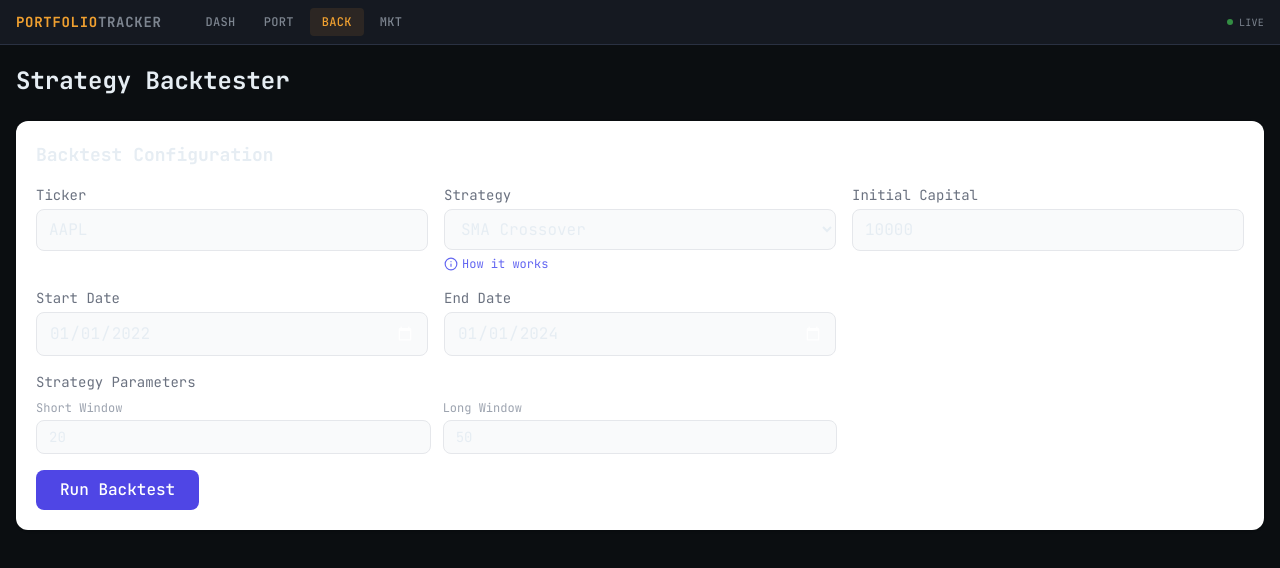
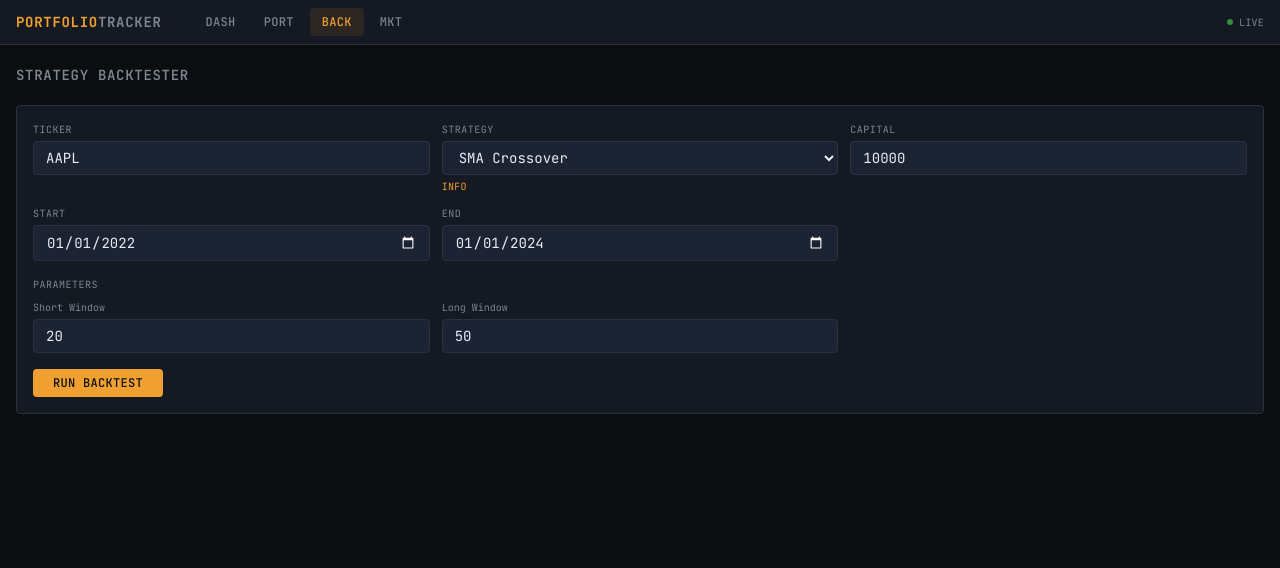
Before and after one commit to JasveerD/portfolio-tracker, a React (Vite) app in the folder frontend/: page /portfolio-tracker/backtest in a window 1280 px wide. Shown: the top 568 px of the page. Built offline with nearby package versions, Linux system fonts and the light colour scheme.

Commit message:
Reskin Backtest page and charts with terminal styling
Hardcoded dark colors replacing useDark() hook, amber strategy
line, red drawdown fill, terminal tooltip styling.

```diff
--- a/frontend/src/components/StrategyForm.tsx
+++ b/frontend/src/components/StrategyForm.tsx
@@ -42,120 +42,61 @@ const STRATEGY_INFO: Record<string, StrategyInfo> = {
   sma_crossover: {
     summary:
       "Tracks two Simple Moving Averages (SMA) of different lengths. When the shorter-term average crosses above the longer-term one, it signals upward momentum and triggers a buy. The reverse crossover signals fading momentum and triggers a sell.",
-    buyRule:
-      "Buy when the short SMA crosses above the long SMA (golden cross).",
-    sellRule:
-      "Sell when the short SMA crosses below the long SMA (death cross).",
+    buyRule: "Buy when the short SMA crosses above the long SMA (golden cross).",
+    sellRule: "Sell when the short SMA crosses below the long SMA (death cross).",
     params: [
-      {
-        name: "Short Window",
-        description:
-          "Number of days for the fast-moving average. Lower values react faster to price changes but produce more noise. Default: 20.",
-      },
-      {
-        name: "Long Window",
-        description:
-          "Number of days for the slow-moving average. Higher values smooth out noise but lag behind real moves. Default: 50.",
-      },
+      { name: "Short Window", description: "Days for the fast-moving average. Lower = faster reaction. Default: 20." },
+      { name: "Long Window", description: "Days for the slow-moving average. Higher = smoother. Default: 50." },
     ],
-    strengths:
-      "Works well in trending markets with sustained directional moves. Simple to understand and widely used.",
-    weaknesses:
-      "Generates frequent false signals in sideways or choppy markets. The moving averages lag behind price, so entries and exits are always somewhat late.",
+    strengths: "Works well in trending markets with sustained directional moves.",
+    weaknesses: "Frequent false signals in sideways or choppy markets.",
   },
   rsi: {
     summary:
-      "The Relative Strength Index measures the speed and magnitude of recent price changes on a 0–100 scale. Extreme low readings suggest the asset is oversold (potentially undervalued), while extreme high readings suggest it is overbought (potentially overvalued).",
-    buyRule:
-      "Buy when RSI crosses below the oversold threshold (e.g. drops under 30), signaling a potential reversal upward.",
-    sellRule:
-      "Sell when RSI crosses above the overbought threshold (e.g. rises above 70), signaling a potential reversal downward.",
+      "The Relative Strength Index measures the speed and magnitude of recent price changes on a 0-100 scale. Extreme low readings suggest oversold, extreme high suggest overbought.",
+    buyRule: "Buy when RSI drops below the oversold threshold (e.g. under 30).",
+    sellRule: "Sell when RSI rises above the overbought threshold (e.g. above 70).",
     params: [
-      {
-        name: "Period",
-        description:
-          "Lookback window for the RSI calculation. Shorter periods make the indicator more sensitive. Default: 14.",
-      },
-      {
-        name: "Oversold",
-        description:
-          "RSI level below which the asset is considered oversold. Lower values produce fewer but more extreme signals. Default: 30.",
-      },
-      {
-        name: "Overbought",
-        description:
-          "RSI level above which the asset is considered overbought. Higher values produce fewer but more extreme signals. Default: 70.",
-      },
+      { name: "Period", description: "Lookback window. Shorter = more sensitive. Default: 14." },
+      { name: "Oversold", description: "RSI level for buy signals. Default: 30." },
+      { name: "Overbought", description: "RSI level for sell signals. Default: 70." },
     ],
-    strengths:
-      "Good at catching reversals in range-bound markets. The thresholds are intuitive and easy to tune.",
-    weaknesses:
-      "In strong trends, RSI can stay overbought or oversold for extended periods, causing premature exits or missed rallies.",
+    strengths: "Good at catching reversals in range-bound markets.",
+    weaknesses: "In strong trends, RSI can stay overbought/oversold for extended periods.",
   },
   bollinger_bands: {
     summary:
-      "Bollinger Bands place an upper and lower band around a moving average, each offset by a multiple of the rolling standard deviation. Prices touching or breaking through a band suggest the asset has moved unusually far from its recent average.",
-    buyRule:
-      "Buy when the price crosses below the lower band, suggesting the asset is statistically cheap relative to recent history.",
-    sellRule:
-      "Sell when the price crosses above the upper band, suggesting the asset is statistically expensive relative to recent history.",
+      "Bollinger Bands place an upper and lower band around a moving average, each offset by a multiple of the rolling standard deviation.",
+    buyRule: "Buy when price crosses below the lower band.",
+    sellRule: "Sell when price crosses above the upper band.",
     params: [
-      {
-        name: "Period",
-        description:
-          "Lookback window for the moving average and standard deviation. Default: 20.",
-      },
-      {
-        name: "Std Dev",
-        description:
-          "Number of standard deviations for the band width. Higher values widen the bands and produce fewer signals. Default: 2.",
-      },
+      { name: "Period", description: "Lookback window for MA and std dev. Default: 20." },
+      { name: "Std Dev", description: "Band width multiplier. Higher = fewer signals. Default: 2." },
     ],
-    strengths:
-      "Adapts to volatility automatically — bands widen in volatile markets and tighten in calm ones. Effective for mean-reversion plays.",
-    weaknesses:
-      "In trending markets, price can ride along a band for long periods, generating losing trades. Assumes prices revert to the mean, which isn't always true.",
+    strengths: "Adapts to volatility automatically. Effective for mean-reversion.",
+    weaknesses: "In trending markets, price can ride along a band generating losing trades.",
   },
   macd: {
     summary:
-      "MACD (Moving Average Convergence Divergence) measures the difference between a fast and slow exponential moving average (EMA). A signal line — an EMA of the MACD line itself — is used to detect shifts in momentum. Crossovers between these two lines generate trade signals.",
-    buyRule:
-      "Buy when the MACD line crosses above the signal line (bullish crossover), indicating accelerating upward momentum.",
-    sellRule:
-      "Sell when the MACD line crosses below the signal line (bearish crossover), indicating accelerating downward momentum.",
+      "MACD measures the difference between a fast and slow EMA. A signal line (EMA of MACD) detects momentum shifts.",
+    buyRule: "Buy when MACD crosses above the signal line (bullish crossover).",
+    sellRule: "Sell when MACD crosses below the signal line (bearish crossover).",
     params: [
-      {
-        name: "Fast Period",
-        description:
-          "Days for the fast EMA. Reacts quickly to price changes. Default: 12.",
-      },
-      {
-        name: "Slow Period",
-        description:
-          "Days for the slow EMA. Captures the broader trend. Default: 26.",
-      },
-      {
-        name: "Signal Period",
-        description:
-          "Days for the signal line EMA (smoothed MACD). Lower values react faster to MACD changes. Default: 9.",
-      },
+      { name: "Fast Period", description: "Days for fast EMA. Default: 12." },
+      { name: "Slow Period", description: "Days for slow EMA. Default: 26." },
+      { name: "Signal Period", description: "Days for signal line EMA. Default: 9." },
     ],
-    strengths:
-      "Combines trend and momentum information in one indicator. More responsive than SMA crossovers due to exponential weighting.",
-    weaknesses:
-      "Still a lagging indicator — signals arrive after the move has started. Prone to whipsaws in trendless markets, similar to SMA crossover.",
+    strengths: "Combines trend and momentum. More responsive than SMA crossovers.",
+    weaknesses: "Still lagging. Prone to whipsaws in trendless markets.",
   },
   buy_and_hold: {
     summary:
-      "The simplest possible strategy: buy at the start of the period and hold until the end. No active trading decisions are made. Serves as the baseline benchmark that every other strategy should be compared against.",
-    buyRule: "Buy the full position on the first trading day of the period.",
-    sellRule:
-      "No sell signal — the position is held through the entire backtest window.",
+      "Buy at the start, hold until the end. No active trading. The baseline benchmark every strategy should beat.",
+    buyRule: "Buy on the first trading day.",
+    sellRule: "No sell signal — hold through entire period.",
     params: [],
-    strengths:
-      "Zero transaction costs, no whipsaw losses, and captures the full market return. Historically hard to beat over long horizons.",
-    weaknesses:
-      "Fully exposed to drawdowns with no risk management. Offers no downside protection during bear markets.",
+    strengths: "Zero transaction costs, captures full market return.",
+    weaknesses: "Fully exposed to drawdowns with no downside protection.",
   },
 };
 
@@ -193,35 +134,35 @@ export default function StrategyForm({ onSubmit, loading }: Props) {
   };
 
   const info = STRATEGY_INFO[strategy];
+  const inputClass =
+    "w-full px-3 py-1.5 rounded border border-t-border bg-t-input text-sm focus:outline-none focus:border-t-accent";
 
   return (
     <form
       onSubmit={handleSubmit}
-      className="bg-white dark:bg-gray-800 rounded-xl shadow p-5 space-y-4"
+      className="bg-t-panel border border-t-border rounded p-4 space-y-4"
     >
-      <h3 className="text-lg font-bold">Backtest Configuration</h3>
-
-      <div className="grid grid-cols-2 md:grid-cols-3 gap-4">
+      <div className="grid grid-cols-2 md:grid-cols-3 gap-3">
         <div>
-          <label className="block text-sm text-gray-500 dark:text-gray-400 mb-1">
+          <label className="block text-[10px] text-t-muted tracking-wider uppercase mb-1">
             Ticker
           </label>
           <input
             type="text"
             value={ticker}
             onChange={(e) => setTicker(e.target.value)}
-            className="w-full px-3 py-2 rounded-lg border dark:border-gray-600 bg-gray-50 dark:bg-gray-700 focus:outline-none focus:ring-2 focus:ring-indigo-500"
+            className={inputClass}
           />
         </div>
 
         <div>
-          <label className="block text-sm text-gray-500 dark:text-gray-400 mb-1">
+          <label className="block text-[10px] text-t-muted tracking-wider uppercase mb-1">
             Strategy
           </label>
           <select
             value={strategy}
             onChange={(e) => handleStrategyChange(e.target.value)}
-            className="w-full px-3 py-2 rounded-lg border dark:border-gray-600 bg-gray-50 dark:bg-gray-700 focus:outline-none focus:ring-2 focus:ring-indigo-500"
+            className={inputClass}
           >
             {STRATEGIES.map((s) => (
               <option key={s.value} value={s.value}>
@@ -232,132 +173,97 @@ export default function StrategyForm({ onSubmit, loading }: Props) {
           <button
             type="button"
             onClick={() => setShowInfo(!showInfo)}
-            className="mt-1.5 text-xs text-indigo-500 dark:text-indigo-400 hover:text-indigo-700 dark:hover:text-indigo-300 flex items-center gap-1"
+            className="mt-1 text-[10px] text-t-accent hover:text-t-text flex items-center gap-1 tracking-wide"
           >
-            <svg
-              width="14"
-              height="14"
-              viewBox="0 0 24 24"
-              fill="none"
-              stroke="currentColor"
-              strokeWidth="2"
-              strokeLinecap="round"
-              strokeLinejoin="round"
-            >
-              <circle cx="12" cy="12" r="10" />
-              <line x1="12" y1="16" x2="12" y2="12" />
-              <line x1="12" y1="8" x2="12.01" y2="8" />
-            </svg>
-            {showInfo ? "Hide details" : "How it works"}
+            {showInfo ? "HIDE" : "INFO"}
           </button>
         </div>
 
         <div>
-          <label className="block text-sm text-gray-500 dark:text-gray-400 mb-1">
-            Initial Capital
+          <label className="block text-[10px] text-t-muted tracking-wider uppercase mb-1">
+            Capital
           </label>
           <input
             type="number"
             value={capital}
             onChange={(e) => setCapital(Number(e.target.value))}
-            className="w-full px-3 py-2 rounded-lg border dark:border-gray-600 bg-gray-50 dark:bg-gray-700 focus:outline-none focus:ring-2 focus:ring-indigo-500"
+            className={inputClass}
           />
         </div>
 
         <div>
-          <label className="block text-sm text-gray-500 dark:text-gray-400 mb-1">
-            Start Date
+          <label className="block text-[10px] text-t-muted tracking-wider uppercase mb-1">
+            Start
           </label>
           <input
             type="date"
             value={startDate}
             onChange={(e) => setStartDate(e.target.value)}
-            className="w-full px-3 py-2 rounded-lg border dark:border-gray-600 bg-gray-50 dark:bg-gray-700 focus:outline-none focus:ring-2 focus:ring-indigo-500"
+            className={inputClass}
           />
         </div>
 
         <div>
-          <label className="block text-sm text-gray-500 dark:text-gray-400 mb-1">
-            End Date
+          <label className="block text-[10px] text-t-muted tracking-wider uppercase mb-1">
+            End
           </label>
           <input
             type="date"
             value={endDate}
             onChange={(e) => setEndDate(e.target.value)}
-            className="w-full px-3 py-2 rounded-lg border dark:border-gray-600 bg-gray-50 dark:bg-gray-700 focus:outline-none focus:ring-2 focus:ring-indigo-500"
+            className={inputClass}
           />
         </div>
       </div>
 
       {showInfo && info && (
-        <div className="rounded-lg border dark:border-gray-700 bg-gray-50 dark:bg-gray-900/50 p-4 space-y-3 text-sm">
-          <p className="text-gray-700 dark:text-gray-300">{info.summary}</p>
-
+        <div className="border border-t-border rounded p-3 space-y-2 text-xs bg-t-bg">
+          <p className="text-t-text">{info.summary}</p>
           <div className="grid grid-cols-1 sm:grid-cols-2 gap-2">
             <div className="flex gap-2">
-              <span className="shrink-0 mt-0.5 w-5 h-5 rounded-full bg-green-500/15 text-green-600 dark:text-green-400 flex items-center justify-center text-xs font-bold">
+              <span className="shrink-0 w-4 h-4 rounded-sm bg-t-green-bg text-t-green flex items-center justify-center text-[10px] font-bold">
                 B
               </span>
-              <p className="text-gray-600 dark:text-gray-400">{info.buyRule}</p>
+              <p className="text-t-muted">{info.buyRule}</p>
             </div>
             <div className="flex gap-2">
-              <span className="shrink-0 mt-0.5 w-5 h-5 rounded-full bg-red-500/15 text-red-600 dark:text-red-400 flex items-center justify-center text-xs font-bold">
+              <span className="shrink-0 w-4 h-4 rounded-sm bg-t-red-bg text-t-red flex items-center justify-center text-[10px] font-bold">
                 S
               </span>
-              <p className="text-gray-600 dark:text-gray-400">
-                {info.sellRule}
-              </p>
+              <p className="text-t-muted">{info.sellRule}</p>
             </div>
           </div>
-
           {info.params.length > 0 && (
-            <div>
-              <p className="text-xs font-medium text-gray-500 dark:text-gray-400 uppercase tracking-wide mb-1.5">
-                Parameters
-              </p>
-              <div className="space-y-1.5">
+            <div className="space-y-1">
               {info.params.map((p) => (
-                  <p key={p.name} className="text-gray-600 dark:text-gray-400">
-                    <span className="font-medium text-gray-700 dark:text-gray-300">
-                      {p.name}
-                    </span>{" "}
-                    — {p.description}
+                <p key={p.name} className="text-t-muted">
+                  <span className="text-t-accent">{p.name}</span> — {p.description}
                 </p>
               ))}
             </div>
-            </div>
           )}
-
-          <div className="grid grid-cols-1 sm:grid-cols-2 gap-2 pt-1 border-t dark:border-gray-700">
-            <div>
-              <p className="text-xs font-medium text-green-600 dark:text-green-400 mb-0.5">
-                Works well when
-              </p>
-              <p className="text-gray-600 dark:text-gray-400">
+          <div className="grid grid-cols-2 gap-2 pt-1 border-t border-t-border">
+            <p className="text-t-muted">
+              <span className="text-t-green text-[10px] tracking-wider">STRENGTH </span>
               {info.strengths}
             </p>
-            </div>
-            <div>
-              <p className="text-xs font-medium text-amber-600 dark:text-amber-400 mb-0.5">
-                Watch out for
-              </p>
-              <p className="text-gray-600 dark:text-gray-400">
+            <p className="text-t-muted">
+              <span className="text-t-red text-[10px] tracking-wider">WEAKNESS </span>
               {info.weaknesses}
             </p>
-            </div>
           </div>
         </div>
       )}
 
       {Object.keys(params).length > 0 && (
         <div>
-          <p className="text-sm text-gray-500 dark:text-gray-400 mb-2">
-            Strategy Parameters
+          <p className="text-[10px] text-t-muted tracking-wider uppercase mb-2">
+            Parameters
           </p>
           <div className="grid grid-cols-2 md:grid-cols-3 gap-3">
             {Object.entries(params).map(([key, val]) => (
               <div key={key}>
-                <label className="block text-xs text-gray-400 mb-1">
+                <label className="block text-[10px] text-t-muted mb-1">
                   {PARAM_LABELS[key] || key}
                 </label>
                 <input
@@ -367,7 +273,7 @@ export default function StrategyForm({ onSubmit, loading }: Props) {
                   onChange={(e) =>
                     setParams({ ...params, [key]: Number(e.target.value) })
                   }
-                  className="w-full px-3 py-1.5 rounded-lg border dark:border-gray-600 bg-gray-50 dark:bg-gray-700 text-sm focus:outline-none focus:ring-2 focus:ring-indigo-500"
+                  className={inputClass}
                 />
               </div>
             ))}
@@ -378,9 +284,9 @@ export default function StrategyForm({ onSubmit, loading }: Props) {
       <button
         type="submit"
         disabled={loading}
-        className="px-6 py-2 bg-indigo-600 text-white rounded-lg hover:bg-indigo-700 disabled:opacity-50 font-medium"
+        className="px-5 py-1.5 text-xs font-medium bg-t-accent text-t-bg rounded hover:brightness-110 disabled:opacity-50 tracking-wide"
       >
-        {loading ? "Running..." : "Run Backtest"}
+        {loading ? "RUNNING..." : "RUN BACKTEST"}
       </button>
     </form>
   );
--- a/frontend/src/pages/Backtest.tsx
+++ b/frontend/src/pages/Backtest.tsx
@@ -43,18 +43,20 @@ export default function Backtest() {
   };
 
   return (
-    <div className="space-y-6">
-      <h2 className="text-2xl font-bold">Strategy Backtester</h2>
+    <div className="space-y-5">
+      <h2 className="text-sm font-semibold text-t-muted tracking-wider uppercase">
+        Strategy Backtester
+      </h2>
       <StrategyForm onSubmit={handleSubmit} loading={loading} />
 
       {error && (
-        <div className="bg-red-100 dark:bg-red-900/30 text-red-600 dark:text-red-400 rounded-xl p-4">
+        <div className="bg-t-red-bg border border-t-red/20 text-t-red rounded p-3 text-sm">
           {error}
         </div>
       )}
 
       {result && (
-        <div className="space-y-6">
+        <div className="space-y-4">
           <MetricsPanel metrics={result.metrics} />
           <EquityCurve
             equity={result.equity_curve}
```
Also changed, not shown: frontend/src/components/DrawdownChart.tsx (+19 -20 lines), frontend/src/components/EquityCurve.tsx (+19 -20 lines), frontend/src/components/MetricsPanel.tsx (+8 -6 lines), frontend/src/components/TradeLog.tsx (+42 -22 lines). Lines whose indentation alone changed are shown as unchanged.
